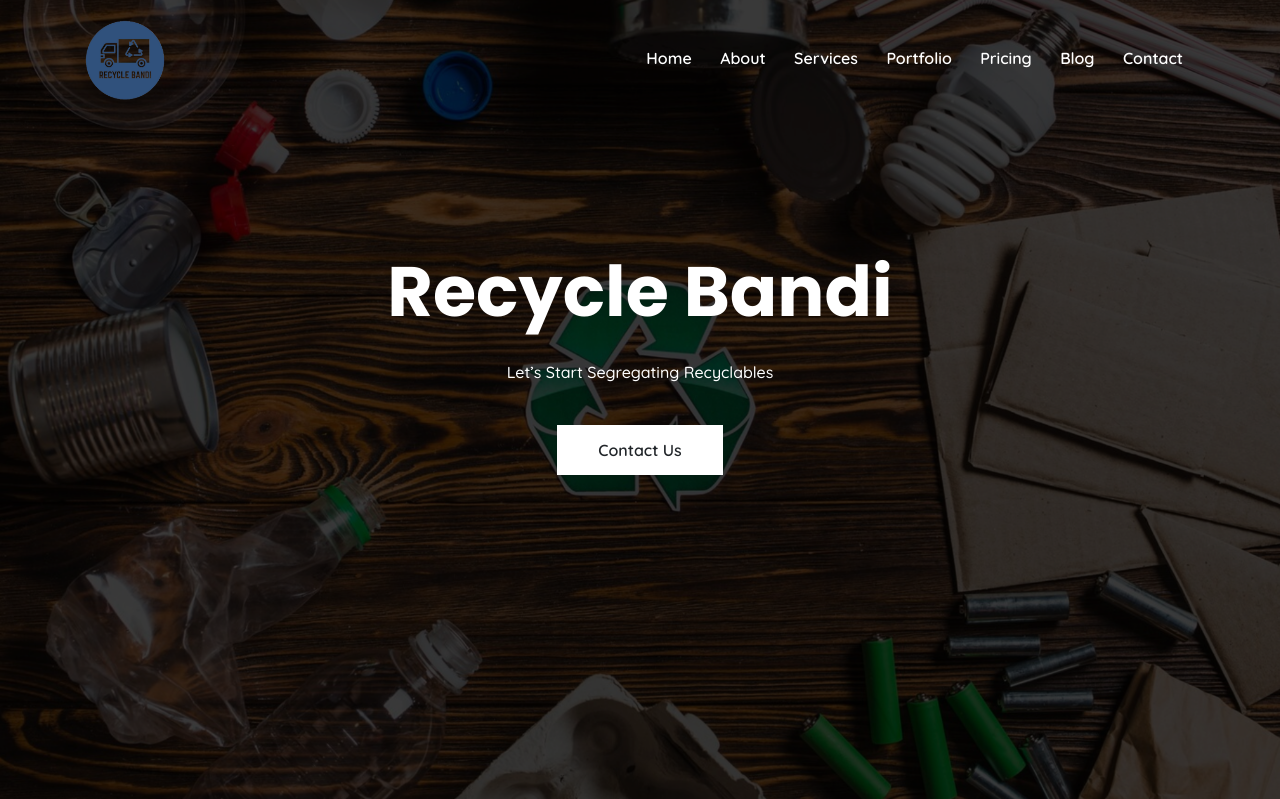
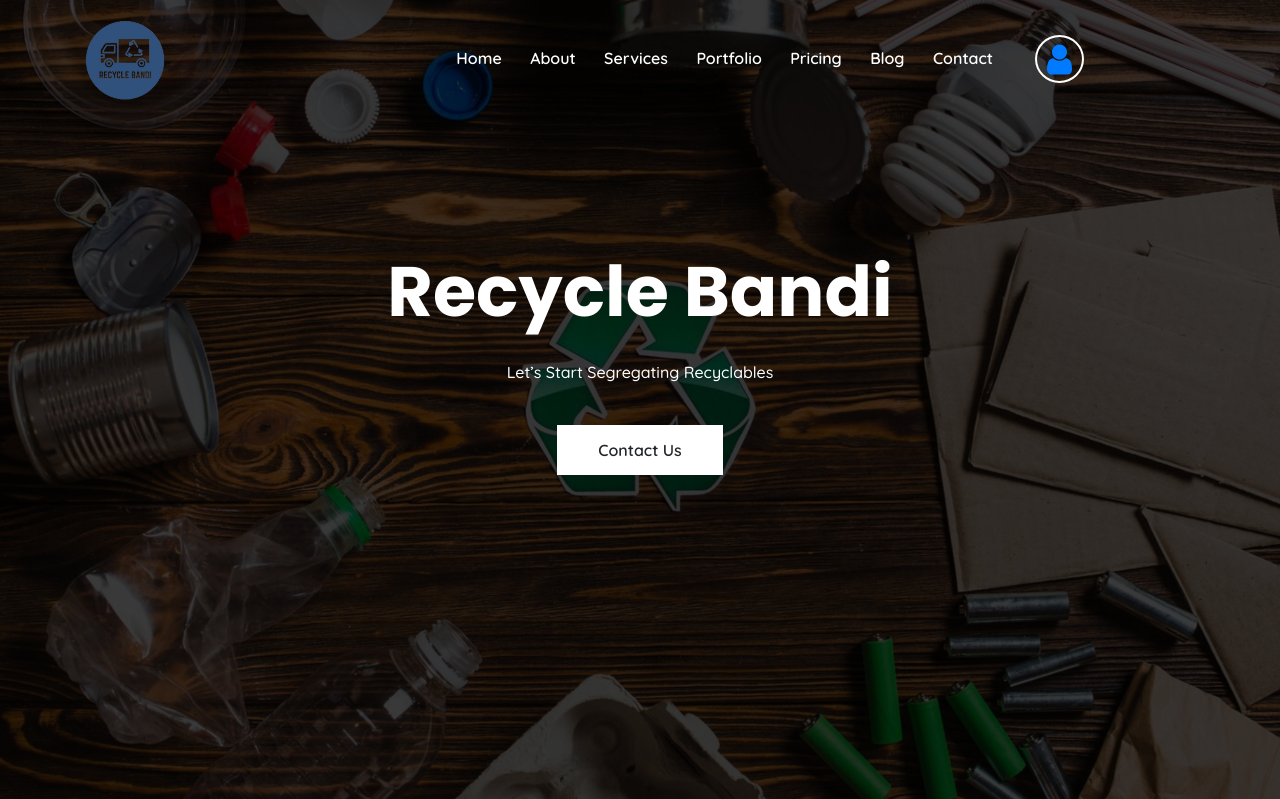
Before and after one commit to dwebworks24/recyclebandi-onepage, a Django app: template templates/uifiles/main-home.html in a window 1280 px wide. Shown: the top 799 px of the page. Run offline with Django 5.2, Linux system fonts and the light colour scheme; the template is opened without the code that fills it, so the values that code supplies are empty; some libraries are stand-ins or nearby versions.

Commit message:
adding user icon

```diff
--- a/templates/uifiles/main-home.html
+++ b/templates/uifiles/main-home.html
@@ -62,8 +62,9 @@
 						<div class="site-logo">
 							<a class="navbar-logo" href="index.html"><img src="{% static 'main_assets/img/recycle.png' %}" style="width:2opx!important;height:80px;" alt=""></a>
 						</div>
-					</div><!--- END Col -->
-					<div class="col-lg-10 col-md-9 col-sm-8">
+					</div>
+					<!--- END Col -->
+					<div class="col-lg-8 col-md-9 col-sm-8">
 						<div class="header_right">
 							<nav id="main-menu" class="ml-auto">
 								<ul>
@@ -78,7 +79,13 @@
 							</nav>
 							<div id="mobile_menu"></div>
 						</div>
-					</div><!--- END COL -->
+					</div>
+					<div class="col-lg-2 col-md-3 col-sm-4 m-auto">
+						<div class="site-logo">
+							<a class="navbar-logo login-icon" href="/login/"><i class="fa fa-user" title="User"></i></a>
+						</div>
+					</div>
+					<!--- END COL -->
 				</div><!--- END ROW -->
 			</div><!--- END CONTAINER -->
 		</div>
```
